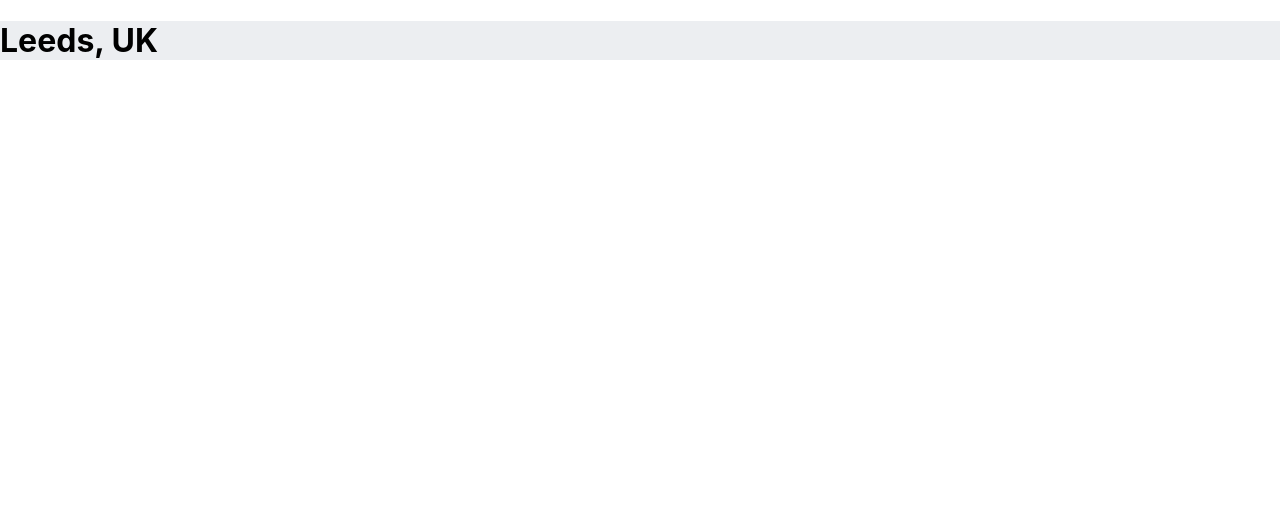
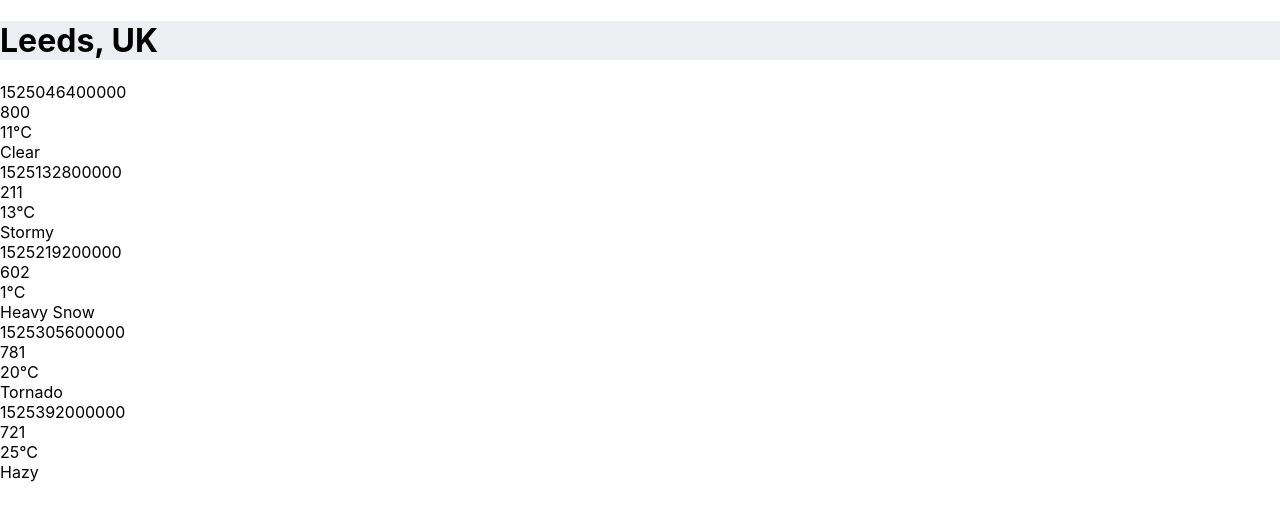
Before and after one commit to KhadraMohamed/weather-app, a React (Create React App) app: page / in a window 1280 px wide. Shown: the top 520 px of the page. Built offline with nearby package versions, Linux system fonts and the light colour scheme.

Commit message:
Forecast Summaries (lists)

```diff
--- a/src/components/App.js
+++ b/src/components/App.js
@@ -2,13 +2,29 @@
 import PropTypes from "prop-types";
 import "../styles/App.css";
 import LocationDetails from "./LocationDetails";
+import ForecastSummaries from "./ForecastSummaries";
 
-function App({ location }) {
-  const { city, country } = location;
-  return <LocationDetails city={city} country={country} />;
+function App({ location, forecasts }) {
+  return (
+    <div className="forecast">
+      <LocationDetails city={location.city} country={location.country} />
+      <ForecastSummaries forecasts={forecasts} />
+    </div>
+  );
 }
 
 App.propTypes = {
+  forecasts: PropTypes.arrayOf(
+    PropTypes.shape({
+      date: PropTypes.number,
+      description: PropTypes.string,
+      icon: PropTypes.string,
+      temperature: PropTypes.shape({
+        max: PropTypes.number,
+        min: PropTypes.number,
+      }),
+    })
+  ).isRequired,
   location: PropTypes.shape({
     city: PropTypes.string,
     country: PropTypes.string,
--- /dev/null
+++ b/src/components/ForecastSummaries.js
@@ -0,0 +1,35 @@
+import React from "react";
+import PropTypes from "prop-types";
+import ForecastSummary from "./ForecastSummary";
+
+function ForecastSummaries({ forecasts }) {
+  return (
+    <div className="forecast-summaries">
+      {forecasts.map((forecast) => (
+        <ForecastSummary
+          key={forecast.date}
+          date={forecast.date}
+          description={forecast.description}
+          icon={forecast.icon}
+          temperature={forecast.temperature}
+        />
+      ))}
+    </div>
+  );
+}
+
+export default ForecastSummaries;
+
+ForecastSummaries.propTypes = {
+  forecasts: PropTypes.arrayOf(
+    PropTypes.shape({
+      date: PropTypes.number,
+      description: PropTypes.string,
+      icon: PropTypes.string,
+      temperature: PropTypes.shape({
+        max: PropTypes.number,
+        min: PropTypes.number,
+      }),
+    })
+  ).isRequired,
+};
--- a/src/components/ForecastSummary.js
+++ b/src/components/ForecastSummary.js
@@ -1,4 +1,5 @@
 import React from "react";
+import PropTypes from "prop-types";
 
 function ForecastSummary(props) {
   const { date, temperature, description, icon } = props;
@@ -16,3 +17,13 @@
 }
 
 export default ForecastSummary;
+
+ForecastSummary.propTypes = {
+  date: PropTypes.number.isRequired,
+  description: PropTypes.string.isRequired,
+  icon: PropTypes.string.isRequired,
+  temperature: PropTypes.shape({
+    min: PropTypes.number,
+    max: PropTypes.number,
+  }).isRequired,
+};
--- a/src/index.js
+++ b/src/index.js
@@ -7,6 +7,6 @@
 const root = ReactDOM.createRoot(document.getElementById("root"));
 root.render(
   <React.StrictMode>
-    <App location={forecast.location} />
+    <App location={forecast.location} forecasts={forecast.forecasts} />
   </React.StrictMode>
 );
```
